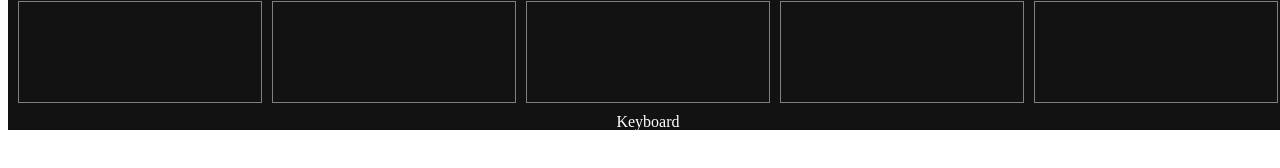
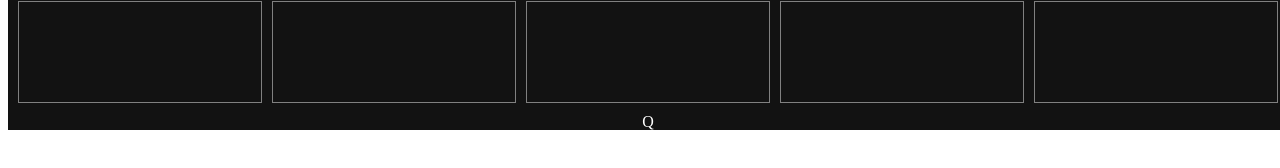
Before and after one commit to Zenonist/React-Wordle-Clone, a React (Vite) app: page / in a window 1280 px wide. Shown: the part 690-858 px from the top of the page. Before the commit the page ends 828 px from the top, so only its background shows below. Built offline with nearby package versions, Linux system fonts and the light colour scheme.

Commit message:
feat: Add keyboard layout

```diff
--- a/src/components/Board.tsx
+++ b/src/components/Board.tsx
@@ -5,7 +5,6 @@ import Letter from './Letter'
 function Board() {
     return (
         <div className='board'>
-            {" "}
             <div className='row'>
                 {/* letterPos: position of block, attemptvalue: how many time attempt is used */}
                 <Letter letterPos={0} attemptValue={0} />
--- a/src/components/Keyboard.tsx
+++ b/src/components/Keyboard.tsx
@@ -1,8 +1,33 @@
 import React from 'react'
 
 function Keyboard() {
+    const keys1: String[] = ["Q", "W", "E", "R", "T", "Y", "U", "I", "O", "P"];
+    const keys2: String[] = ["A", "S", "D", "F", "G", "H", "J", "K", "L"];
+    const keys3: String[] = ["Z", "X", "C", "V", "B", "N", "M"];
     return (
-        <div>Keyboard</div>
+        <div className='keybaord'>
+            {/* First line */}
+            <div className="line1">
+                {/* show each key inside key1 list */}
+                {keys1.map((key) => {
+                    return <div className="key">{key}</div>
+                })}
+            </div>
+            {/* Second line */}
+            <div className="line2">
+                {/* show each key inside key2 list */}
+                {keys2.map((key) => {
+                    return <div className="key">{key}</div>
+                })}
+            </div>
+            {/* Third line */}
+            <div className="line3">
+                {/* show each key inside key3 list */}
+                {keys3.map((key) => {
+                    return <div className="key">{key}</div>
+                })}
+            </div>
+        </div>
     )
 }
 
```
